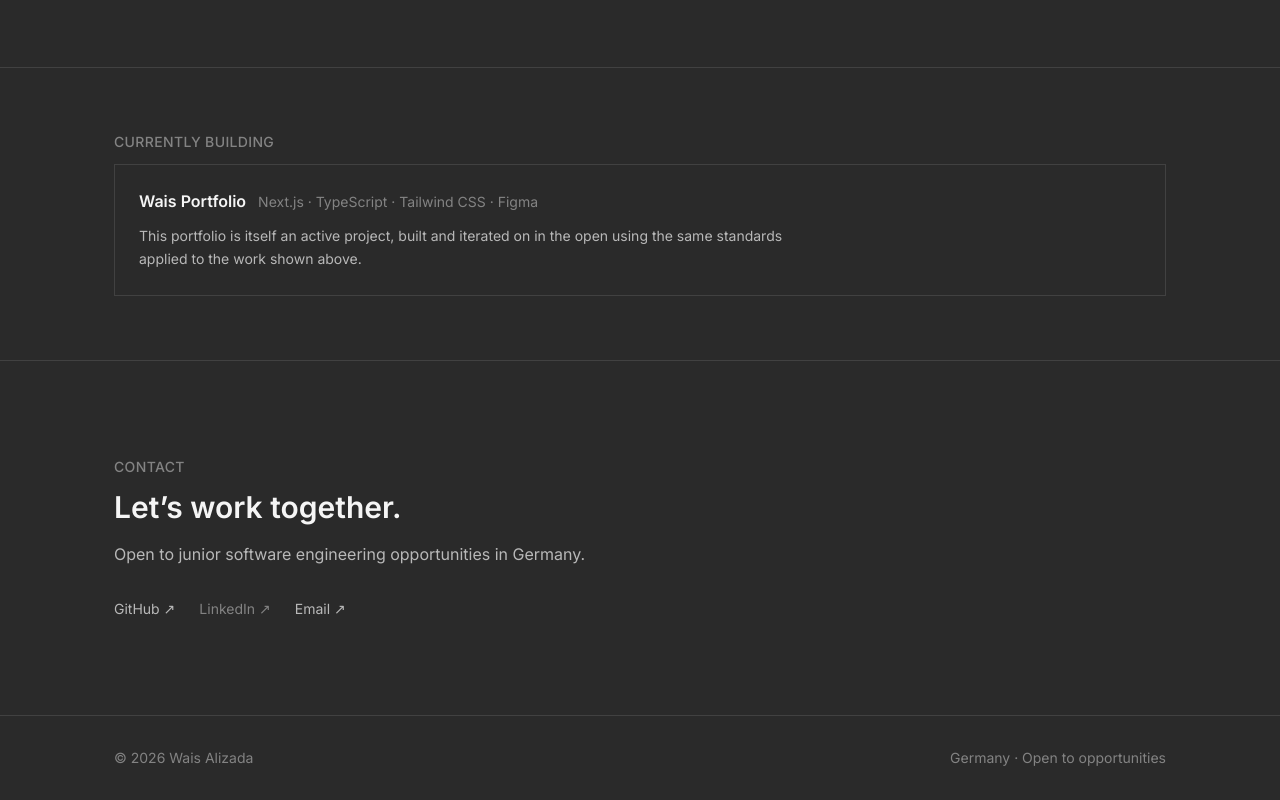
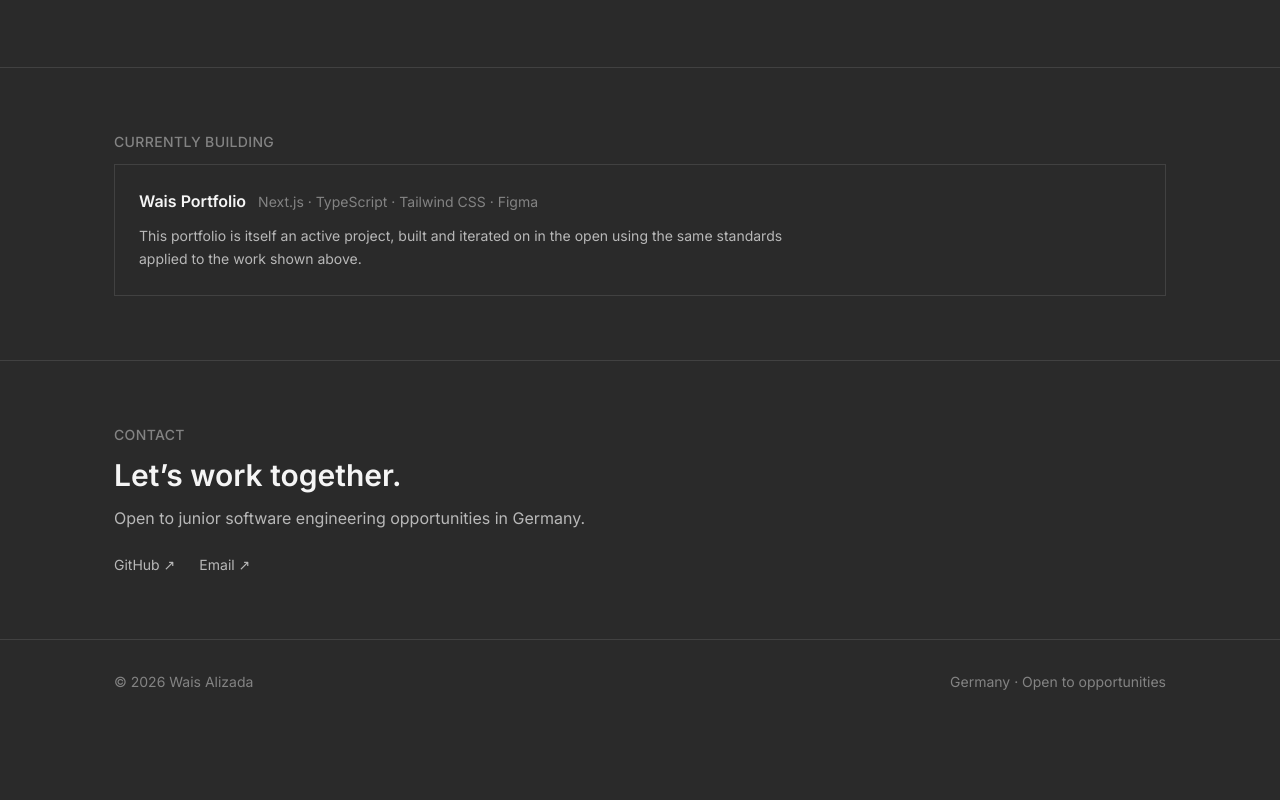
Before and after one commit to wais865/wais865-wais-portfolio, a Next.js app: page / in a window 1280 px wide. Shown: the part 3624-4424 px from the top of the page. After the commit the page ends 4348 px from the top, so only its background shows below. Built offline with nearby package versions, Linux system fonts and the light colour scheme.

Commit message:
feat: refine contact section

```diff
--- a/src/components/home/Contact.tsx
+++ b/src/components/home/Contact.tsx
@@ -5,23 +5,25 @@ import { siteLinks } from "@/data/links";
 
 export default function Contact() {
   return (
-    <Section id="contact" bordered>
+    <Section id="contact" bordered padding="compact">
       <SectionLabel>Contact</SectionLabel>
       <h2 className="text-2xl font-semibold text-primary md:text-3xl">
         Let&rsquo;s work together.
       </h2>
 
-      <p className="mt-4 max-w-xl text-base leading-relaxed text-secondary">
+      <p className="mt-3 max-w-xl text-base leading-relaxed text-secondary">
         Open to junior software engineering opportunities in Germany.
       </p>
 
-      <div className="mt-8 flex flex-wrap items-center gap-6 text-sm">
+      <div className="mt-6 flex flex-wrap items-center gap-6 text-sm">
         <TextLink href={siteLinks.github} external>
           GitHub ↗
         </TextLink>
-        <TextLink href={siteLinks.linkedin} external>
-          LinkedIn ↗
-        </TextLink>
+        {siteLinks.linkedin ? (
+          <TextLink href={siteLinks.linkedin} external>
+            LinkedIn ↗
+          </TextLink>
+        ) : null}
         <TextLink href={`mailto:${siteLinks.email}`} external>
           Email ↗
         </TextLink>
```
